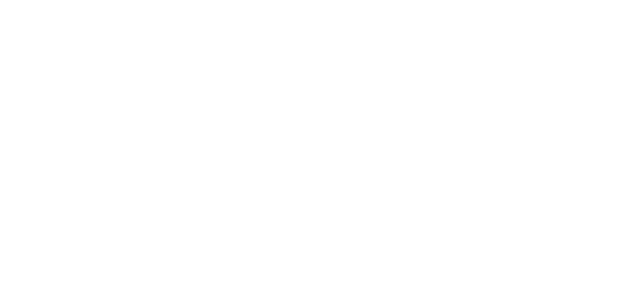
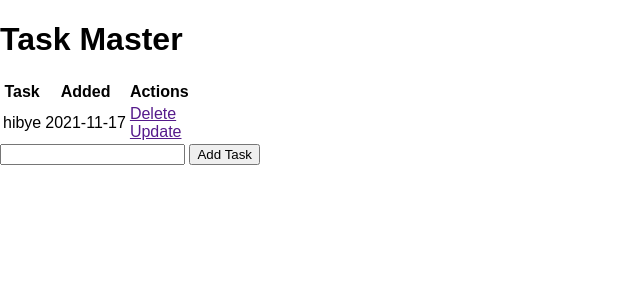
Before and after one commit to babakshirvani/PythonFlaskTodoList, a Flask app: page / in a window 1280 px wide. Before the commit the part shown is empty. Shown: the top 300 px of the page, without its empty margins (0-640 px from the left). Run offline with Flask 2, Linux system fonts and the light colour scheme; data comes from the database, SQL or seed files in the repository; both versions use the stored data as it was after the commit.

Commit message:
add create a new task functionalty and save to DB

```diff
--- a/app.py
+++ b/app.py
@@ -1,4 +1,4 @@
-from flask import Flask, render_template, url_for
+from flask import Flask, render_template, url_for, request, redirect
 from flask_sqlalchemy import SQLAlchemy
 from datetime import datetime
 
@@ -17,9 +17,25 @@ class Todo(db.Model):
 
 
 
-@app.route('/')
+@app.route('/', methods=['POST', 'GET'])
 def index():
-    return render_template('index.html')
+    if request.method == 'POST':
+        task_content = request.form['content']
+        new_task = Todo(content=task_content)
+
+        try:
+            db.session.add(new_task)
+            db.session.commit()
+            return redirect('/')
+        except:
+            return "There was an issue adding your task."
+
+    else:
+        tasks = Todo.query.order_by(Todo.date_created).all()
+        return render_template('index.html', tasks=tasks)
+
+
+
 
 if __name__ == "__main__":
     app.run(debug=True)
--- a/templates/base.html
+++ b/templates/base.html
@@ -4,8 +4,10 @@
     <meta charset="UTF-8" />
     <meta http-equiv="X-UA-Compatible" content="IE=edge" />
     <meta name="viewport" content="width=device-width, initial-scale=1.0" />
-    <link rel="stylesheet" href="{{ url_for('static', filename='css/main.css')
-    }}"
+    <link
+      rel="stylesheet"
+      href="{{ url_for('static', filename='css/main.css')}}"
+    />
     {% block head %}{% endblock %}
   </head>
   <body>
--- a/templates/index.html
+++ b/templates/index.html
@@ -1,12 +1,35 @@
 {% extends 'base.html' %}
 
 {% block head %}
-
-
+<title>ToDoList</title>
 {% endblock %}
 
 {% block body %}
+<div class="content">
+    <h1>Task Master</h1>
 
+    <table>
+        <tr>
+            <th>Task</th>
+            <th>Added</th>
+            <th>Actions</th>
+        </tr>
+        {% for task in tasks %}
+            <tr>
+                <td>{{ task.content }}</td>
+                <td>{{ task.date_created.date() }}</td>
+                <td>
+                    <a href="">Delete</a>
+                    <br>
+                    <a href="">Update</a>
+                </td>
+            </tr>
+        {% endfor %}
+    </table>
 
-
+    <form action="/" method="POST" >
+        <input type="text" name="content" id="content">
+        <input type="submit" value="Add Task">
+    </form>
+</div>
 {% endblock %}
```
Also changed, not shown: test.db (added).
